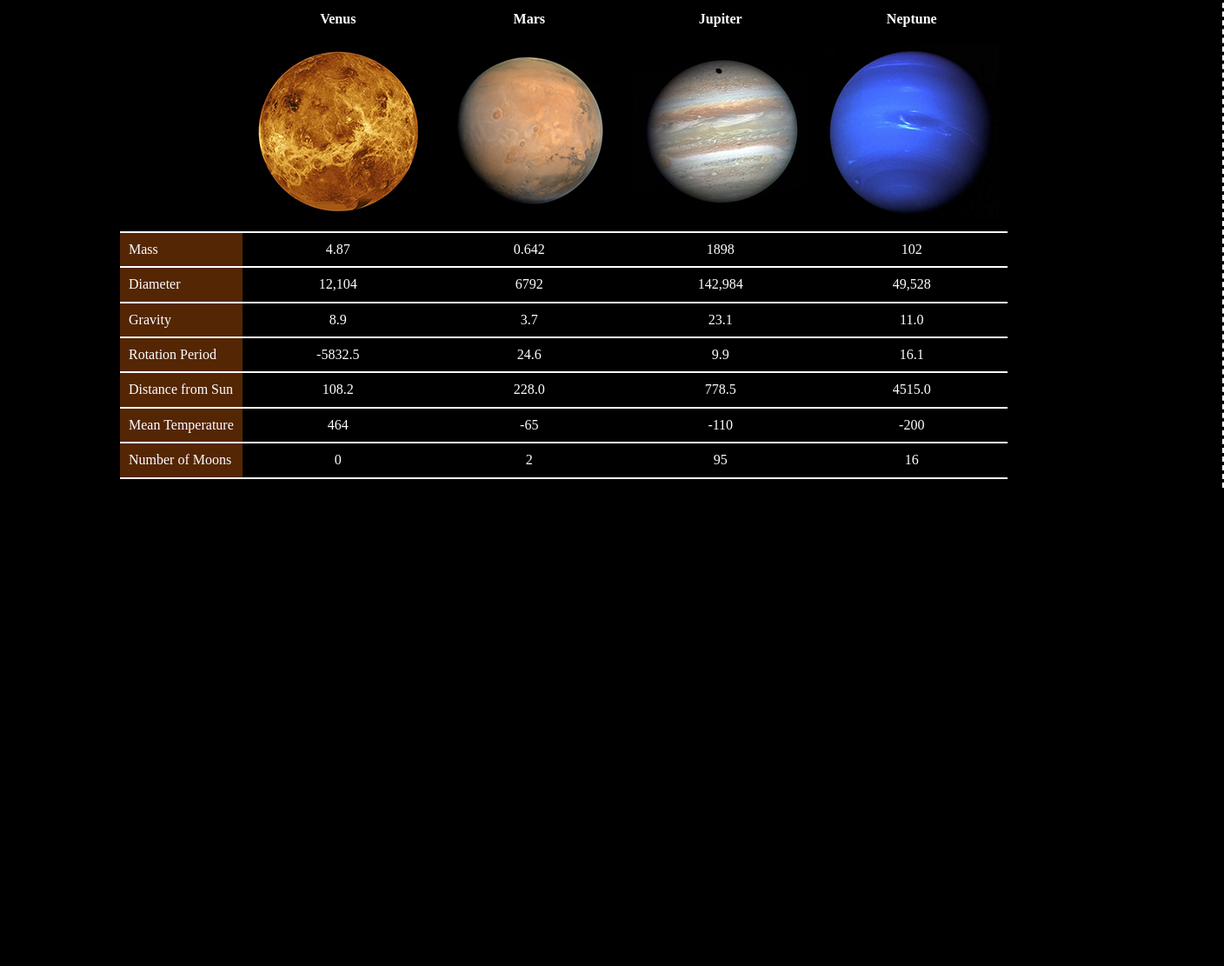
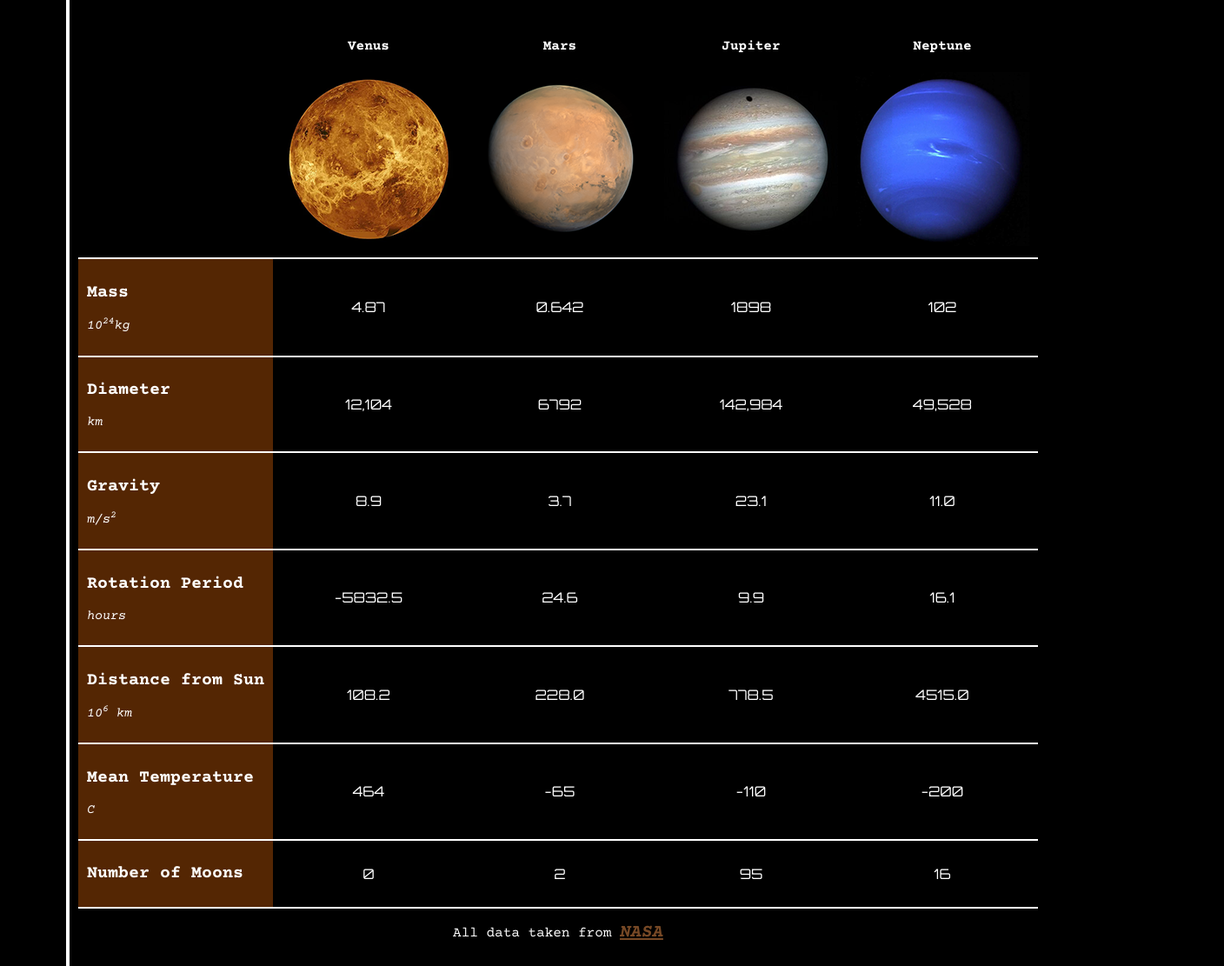
Before and after one commit to jjoh1/webdev_lab7, a plain HTML site: page index.html in a window 1280 px wide. Shown: the part 125-1236 px from the top of the page at 87% size, 1408 px wide, since content can reach past the window. Before the commit the page ends 800 px from the top, so only its background shows below. Drawn offline with nearby package versions, Linux system fonts and the light colour scheme.

Commit message:
continue styling index.html and add data credit

```diff
--- a/css/style.css
+++ b/css/style.css
@@ -2,16 +2,49 @@
 body {
   background-color: #000000;
   color: #FFFFFF;
+  text-align: center;
 }
 
 main {
-  margin: 3% 0px;
+  margin: 0px auto;
   padding: 10px;
-  position: relative;
-  left: 10%;
-  right: 20%
+  display: inline-block;
   border-left: 4px solid #FFFFFF;
-  border-right: 2px dashed #FFFFFF;
+}
+
+h1 {
+  text-align: left;
+  font-size: 60px;
+  font-family: "M PLUS Rounded 1c", sans-serif;
+  font-weight: 900;
+  font-style: normal;
+}
+
+h2 {
+  font-size: 20px;
+  font-family: "Courier Prime", monospace;
+  font-weight: 700;
+  font-style: normal;
+}
+
+h3 {
+  font-size: 15px;
+  font-family: "Courier Prime", monospace;
+  font-weight: 400;
+  font-style: italic;
+}
+
+p {
+  font-family: "Courier Prime", monospace;
+  font-weight: 100;
+  font-style: normal;
+}
+
+a {
+  color: #764825;
+  font-weight: 700;
+  font-style: italic;
+  font-size: 130%;
 }
 
 table#planets {
@@ -19,7 +52,9 @@ table#planets {
 }
 
 th {
-  text-
+  font-family: "Courier Prime", monospace;
+  font-weight: 700;
+  font-style: normal;
 }
 
 td, th {
@@ -30,6 +65,8 @@ td, th {
 
 td {
   border-bottom: 2px solid #FFFFFF;
+  font-family: "Orbitron", sans-serif;
+  font-style: normal;
 }
 
 .rowHead {
@@ -44,3 +81,8 @@ td {
 .greyHover:hover {
   background-color: #333333;
 }
+
+.superscript {
+  font-size: 75%;
+  vertical-align: super;
+}
--- a/index.html
+++ b/index.html
@@ -5,6 +5,9 @@
   <title>Information on Select Planets</title>
   <link rel="stylesheet" type="text/css" href="css/reset.css">
   <link rel="stylesheet" type="text/css" href="css/style.css">
+  <link rel="preconnect" href="https://fonts.googleapis.com">
+  <link rel="preconnect" href="https://fonts.gstatic.com" crossorigin>
+  <link href="https://fonts.googleapis.com/css2?family=Courier+Prime:ital,wght@0,400;0,700;1,400;1,700&family=M+PLUS+Rounded+1c:wght@100;300;400;500;700;800;900&family=Orbitron:wght@400..900&display=swap" rel="stylesheet">
 </head>
 <body>
   <main>
@@ -25,54 +28,75 @@
         <td><img src="images/neptune.png" alt="?"></td>
       </tr>
       <tr class="greyHover">
-        <td class="rowHead">Mass</td>
+        <td class="rowHead">
+          <h2>Mass</h2>
+          <h3>10<span class="superscript">24</span>kg</h3>
+        </td>
         <td>4.87</td>
         <td>0.642</td>
         <td>1898</td>
         <td>102</td>
       </tr>
       <tr class="greyHover">
-        <td class="rowHead">Diameter</td>
+        <td class="rowHead">
+          <h2>Diameter</h2>
+          <h3>km</km>
+        </td>
         <td>12,104</td>
         <td>6792</td>
         <td>142,984</td>
         <td>49,528</td>
       </tr>
       <tr class="greyHover">
-        <td class="rowHead">Gravity</td>
+        <td class="rowHead">
+          <h2>Gravity</h2>
+          <h3>m/s<span class="superscript">2</span></km>
+        </td>
         <td>8.9</td>
         <td>3.7</td>
         <td>23.1</td>
         <td>11.0</td>
       </tr>
       <tr class="greyHover">
-        <td class="rowHead">Rotation Period</td>
+        <td class="rowHead">
+          <h2>Rotation Period</h2>
+          <h3>hours</h3>
+        </td>
         <td>-5832.5</td>
         <td>24.6</td>
         <td>9.9</td>
         <td>16.1</td>
       </tr>
       <tr class="greyHover">
-        <td class="rowHead">Distance from Sun</td>
+        <td class="rowHead">
+          <h2>Distance from Sun</h2>
+          <h3>10<span class="superscript">6</span> km</h3>
+        </td>
         <td>108.2</td>
         <td>228.0</td>
         <td>778.5</td>
         <td>4515.0</td>
       </tr>
       <tr class="greyHover">
-        <td class="rowHead">Mean Temperature</td>
+        <td class="rowHead">
+          <h2>Mean Temperature</h2>
+          <h3>C</h3>
+        </td>
         <td>464</td>
         <td>-65</td>
         <td>-110</td>
         <td>-200</td>
       </tr>
       <tr class="greyHover">
-        <td class="rowHead">Number of Moons</td>
+        <td class="rowHead">
+          <h2>Number of Moons</h2>
+        </td>
         <td>0</td>
         <td>2</td>
         <td>95</td>
         <td>16</td>
       </tr>
     </table>
+    <p>All data taken from <a href="https://www.nasa.gov/">NASA<a></p>
   </main>
 </body>
```
